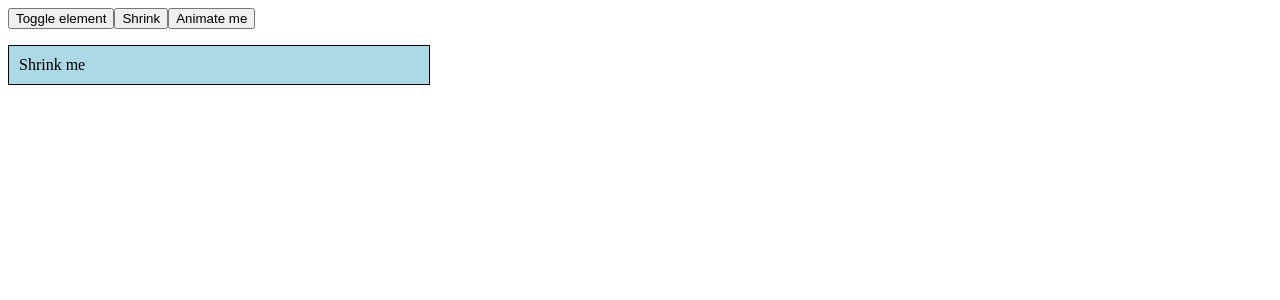
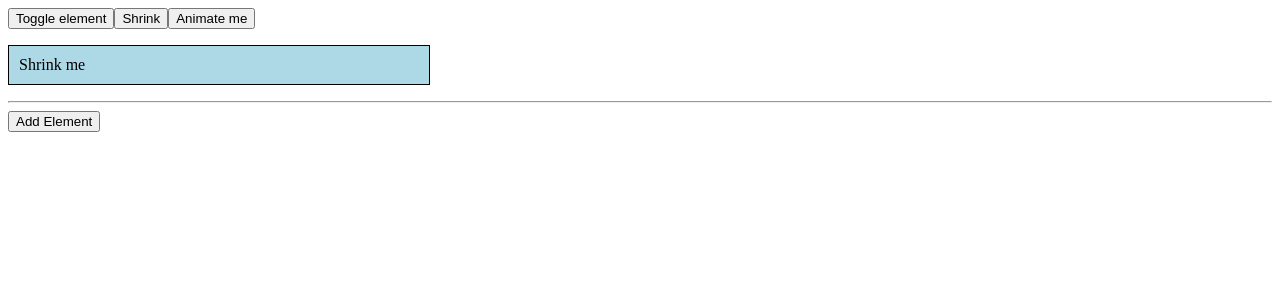
Before and after one commit to rgierczak/test-angular-advanced-animations, an Angular app: page / in a window 1280 px wide. Shown: the top 300 px of the page. Built offline with nearby package versions, Linux system fonts and the light colour scheme.

Commit message:
Added animated list

```diff
--- a/src/app/app.component.html
+++ b/src/app/app.component.html
@@ -7,19 +7,27 @@
     *ngIf="isShown">
     You can see me now!
 </p>
-
 <button
     (click)="width = width - 50">
     Shrink
 </button>
-
 <button
     (click)="animate = true">
     Animate me
 </button>
-
 <p
     [@animateState]="animate ? 'animated' : 'noAnimation'"
     [ngStyle]="{ 'width.px': width }">
     Shrink me
 </p>
+<hr>
+<button
+    (click)="onAddElement()">
+    Add Element
+</button>
+<div
+    *ngFor="let testResult of testResults"
+    @showState
+    class="test-result">
+    {{ testResult }}
+</div>
--- a/src/app/app.component.scss
+++ b/src/app/app.component.scss
@@ -3,3 +3,10 @@ p {
     background-color: lightblue;
     padding: 10px;
 }
+
+.test-result {
+    margin: 10px 0;
+    padding: 10px;
+    border: 1px solid darkblue;
+    background-color: lightblue;
+}
--- a/src/app/app.component.ts
+++ b/src/app/app.component.ts
@@ -15,4 +15,9 @@ export class AppComponent {
     isShown = false;
     animate = false;
     width = 400;
+    testResults = [];
+
+    onAddElement() {
+        this.testResults.push(Math.random());
+    }
 }
```
Also changed, not shown: 1 other file (tests, documents, lock files or other folders).
